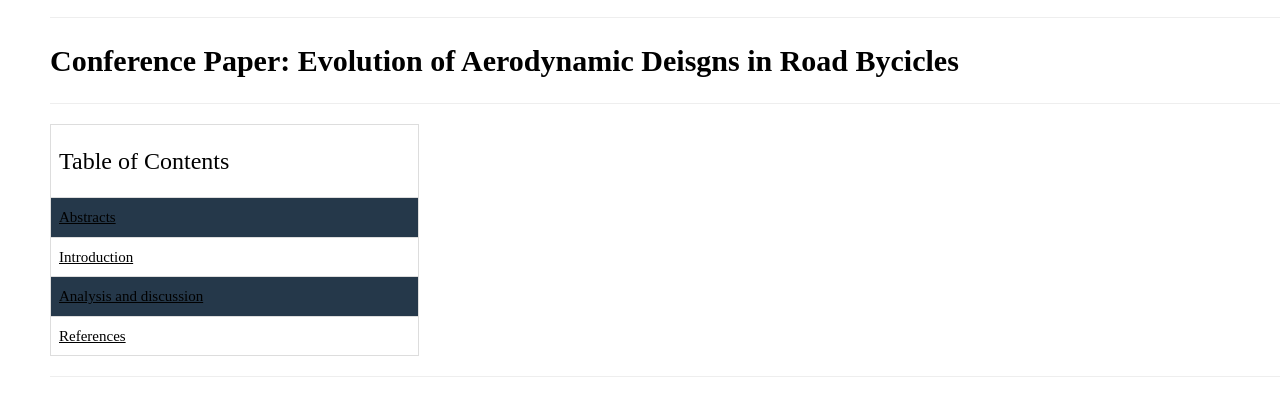
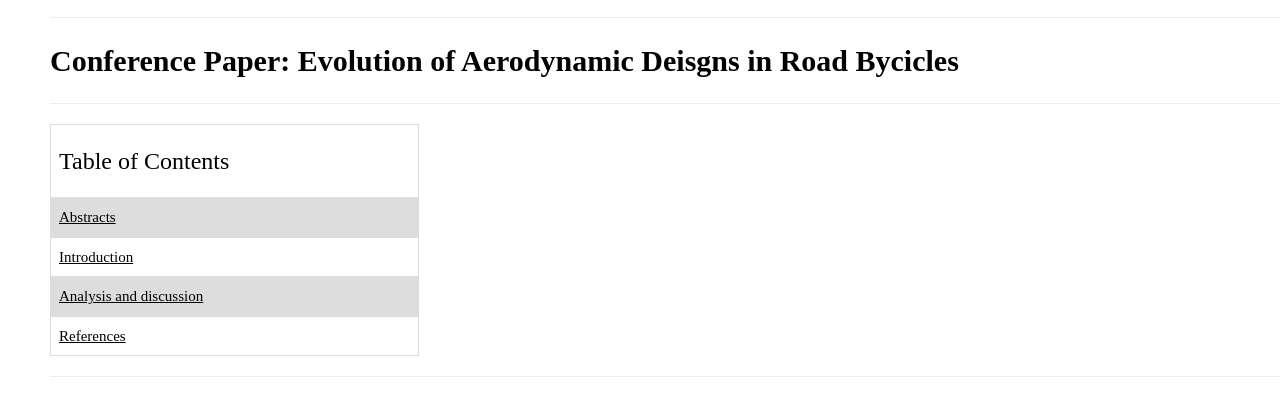
Before and after one commit to FEPSFY6990172/FY6990172, a plain HTML site: page index.html in a window 1280 px wide. Shown: the part 407-800 px from the top of the page. Drawn offline with nearby package versions, Linux system fonts and the light colour scheme.

Commit message:
Change even row background color to light gray

```diff
--- a/index.html
+++ b/index.html
@@ -25,7 +25,7 @@
      }
 
      tr:nth-child(even) {
-       background-color: #25384A;
+       background-color: #dddddd;
      }
 
     </style>
```
